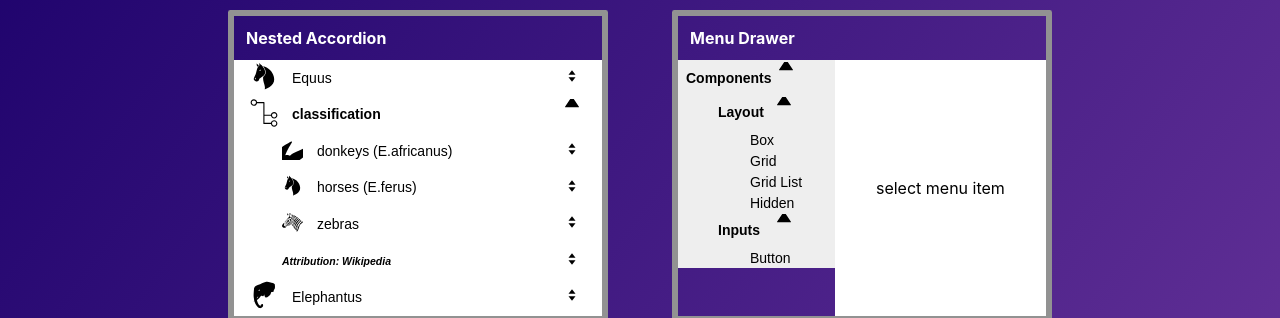
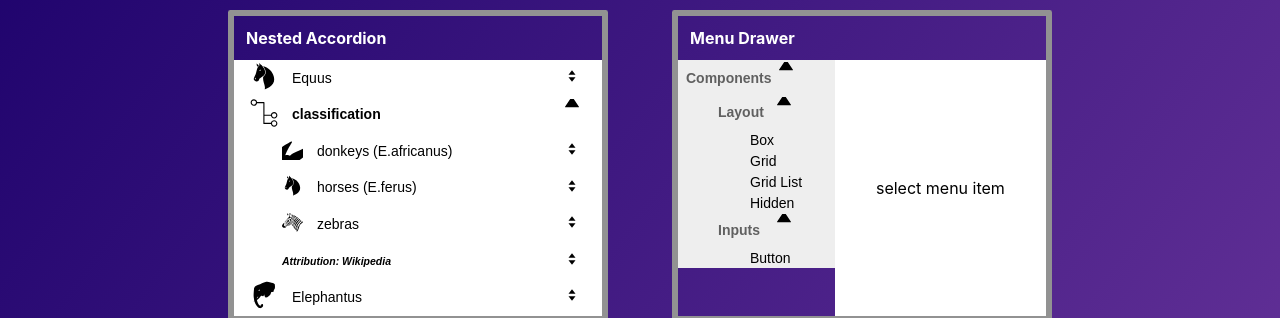
Before and after one commit to zenglenn42/menu-drawer, a React (Create React App) app: page / in a window 1280 px wide. Shown: the part 225-543 px from the top of the page. Built offline with nearby package versions, Linux system fonts and the light colour scheme.

Commit message:
feat: allow focalParents to have different styling than non-focal parents

```diff
--- a/src/components/MenuDrawer/MenuDrawer.js
+++ b/src/components/MenuDrawer/MenuDrawer.js
@@ -57,6 +57,7 @@ function createMenuButton(
   clickHandler,
   focalIndex,
   focalRoute,
+  focalParents,
   icon,
   index,
   isOpen = false,
@@ -74,9 +75,23 @@ function createMenuButton(
   // Should we bold the text?
   let textStyle = { fontWeight: 'inherit', color: 'inherit' }
   if (hasRoute) {
+
+    // Text style for focalIndex
+    // selected 'leaf node' that triggers new content to be displayed
     textStyle = (focalIndex === index) ? { fontWeight: 'bold', color: 'blue' } : textStyle
+
+  } else if (focalParents.includes(index)) {
+
+    // Text style for parents of the focalIndex
+    // typically a muted version of focalIndex
+    textStyle = { fontWeight: 'bold', color: '#5050f9' }
+
   } else {
-    textStyle = (isOpen) ? {fontWeight: 'bold'} : textStyle
+
+    // Text style for non-focal parents
+    // very nominal styling
+    textStyle = {fontWeight: 'bold', color: '#606060'}
+
   }
 
   return (
@@ -110,7 +125,7 @@ function createMenuButton(
   )
 }
 
-function createMenuItem(index, item, action) {
+function createMenuItem(index, item, action, focalParents = []) {
   const { depth, icon, route, title } = item
   const { allItems, expandedItems, focalIndex, setFocalIndex, toggleExpander } = action
   const focalRoute = (focalIndex === undefined) ? '/' : allItems[focalIndex].route
@@ -128,6 +143,7 @@ function createMenuItem(index, item, action) {
           clickHandler,
           focalIndex,
           focalRoute,
+          focalParents,
           icon,
           index,
           isOpen,
@@ -142,11 +158,12 @@ function createMenuItem(index, item, action) {
 }
 
 function menuLayoutReducer(components, action) {
-  const { allItems } = action
+  const { allItems, focalIndex } = action
+  const focalParents = parentsOf(focalIndex, allItems)
   switch (action.type) {
     case layoutActionTypes.map_items:
       const menu = allItems.map((item, index) => {
-          return createMenuItem(index, item, action)
+          return createMenuItem(index, item, action, focalParents)
       })
       return menu
 
@@ -183,6 +200,20 @@ function parentOf(itemIndex, allItems) {
     pIndex = pIndex - 1
   }
   return undefined
+}
+
+function parentsOf(itemIndex, allItems) {
+  const parents = []
+  if (itemIndex === undefined) {
+    return parents
+  }
+
+  let pIndex = parentOf(itemIndex, allItems)
+  while (pIndex !== undefined && pIndex >= 0) {
+    parents.push(pIndex)
+    pIndex = parentOf(pIndex, allItems)
+  }
+  return parents
 }
 
 function removeExpandedPeersOf(itemIndex, expandedItems, allItems) {
@@ -258,7 +289,6 @@ function menuExpansionReducer(state, action) {
   }
 }
 
-
 function expandToDepth(depth, nestedInputData) {
   const flattenedInputData = menuDataReducer(nestedInputData)
   const maxDepth = depth
```
